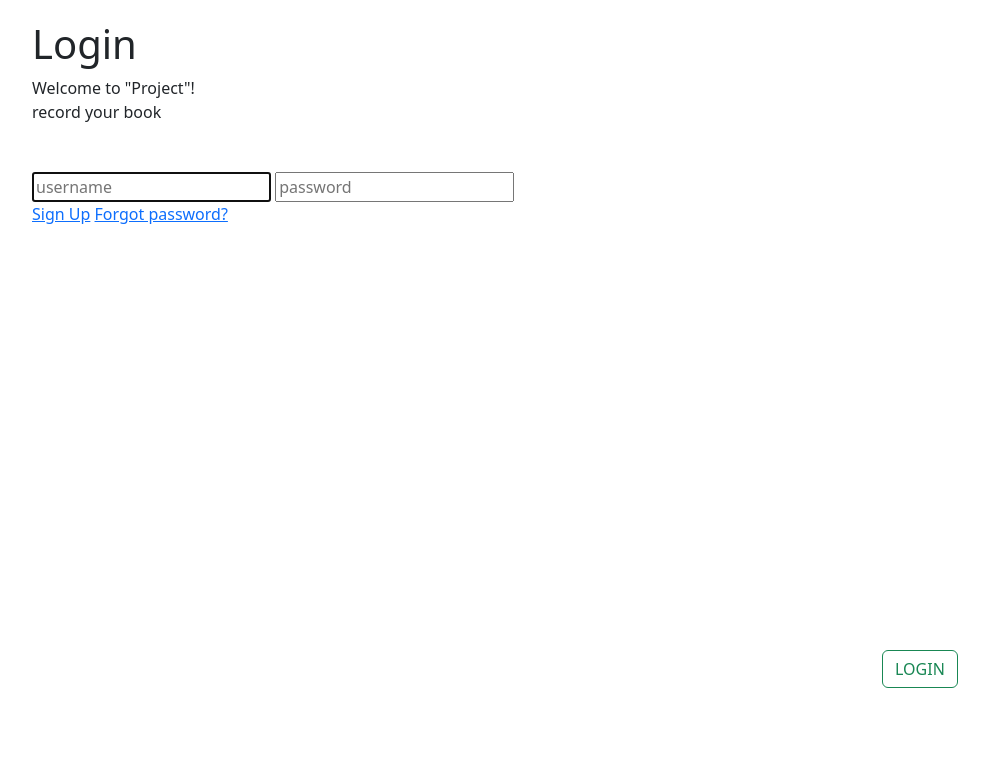
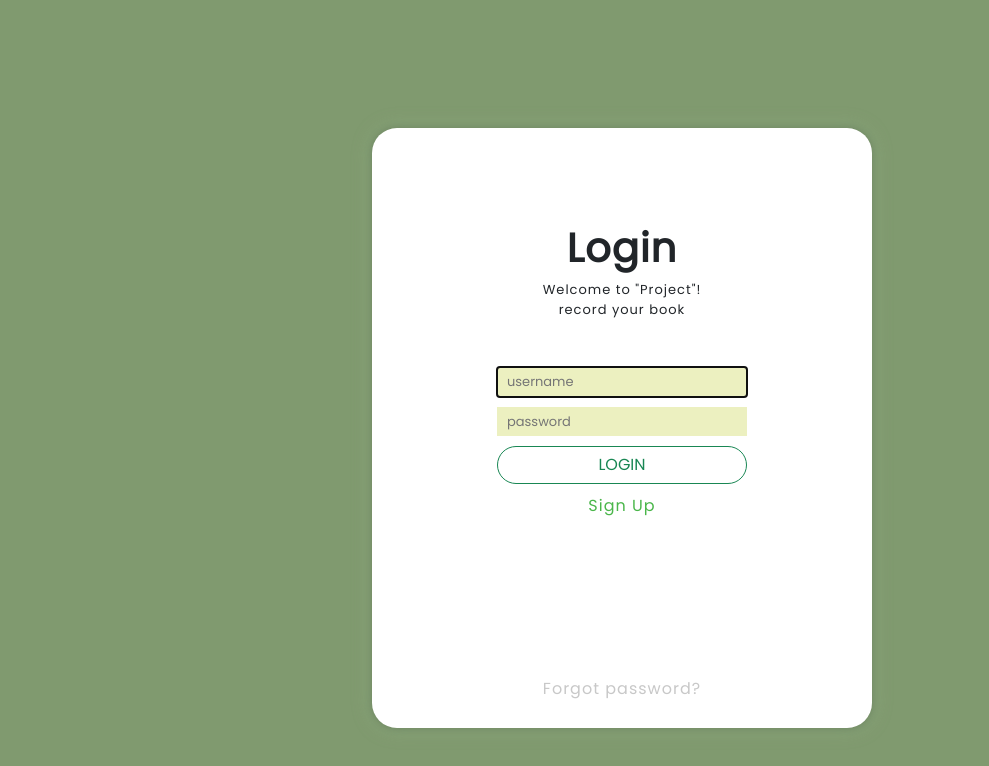
Before and after one commit to kaori-killer/BookHub, a plain HTML site: page Home/html/login.html in a window 1280 px wide. Shown: the whole page, without its empty margins (18-1007 px from the left). Drawn offline with nearby package versions, Linux system fonts and the light colour scheme; files that its build step writes are made by us from their sources.

Commit message:
dir change

```diff
--- a/Home/html/login.html
+++ b/Home/html/login.html
@@ -5,7 +5,7 @@
     <meta http-equiv="X-UA-Compatible" content="IE=edge">
     <meta name="viewport" content="width=device-width, initial-scale=1.0">
     <link href="https://cdn.jsdelivr.net/npm/bootstrap@5.2.0-beta1/dist/css/bootstrap.min.css" rel="stylesheet" integrity="sha384-0evHe/X+R7YkIZDRvuzKMRqM+OrBnVFBL6DOitfPri4tjfHxaWutUpFmBp4vmVor" crossorigin="anonymous">
-    <link rel="stylesheet" href="main.css">
+    <link rel="stylesheet" href="../css/home.css">
     <title>Project</title>
 </head>
 <body>
@@ -40,7 +40,7 @@
                 <button class="btn btn-outline-success" onclick="sendlog()">LOGIN</button>
             </div>
 
-            <a href="/signup.html" class="margin" onclick="goSign()">Sign Up</a>
+            <a href="./signup.html" class="margin" onclick="goSign()">Sign Up</a>
             <a href="" class="forgotpassword_login">Forgot password?</a>
 
         </form>
```
Also changed, not shown: Home/html/signup.html (+2 -2 lines).
